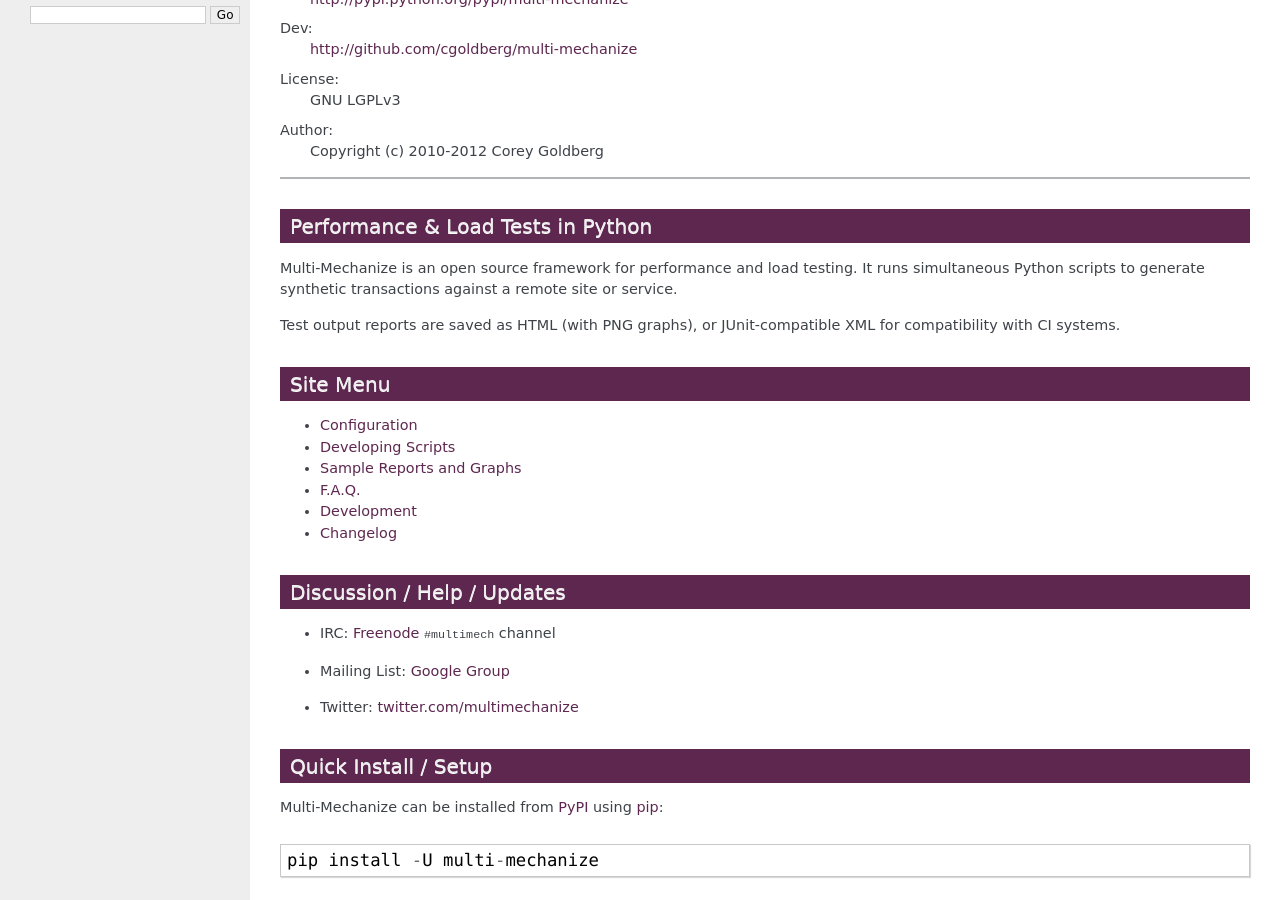
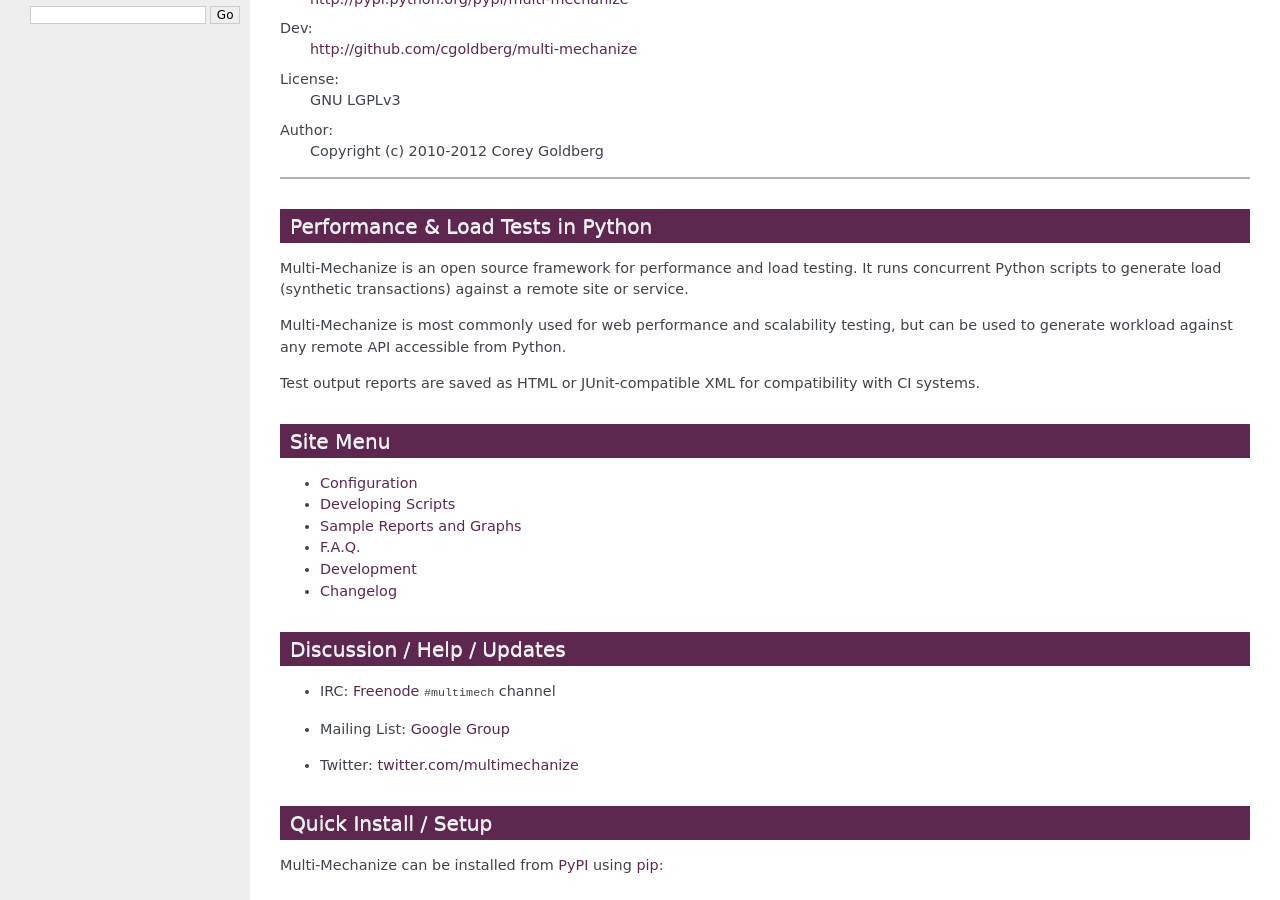
Before and after one commit to cgoldberg/multi-mechanize, a Sphinx documentation site: the page built from docs/index.rst, in a window 1280 px wide and 900 px high, scrolled down 508 px. Built offline with Sphinx 7.4.7, drawn with Linux system fonts in a browser that asks for light colours.

Commit message:
doc updates

```diff
--- a/docs/index.rst
+++ b/docs/index.rst
@@ -25,12 +25,16 @@
     Performance & Load Tests in Python
 **************************************
 
-Multi-Mechanize is an open source framework for performance and load
-testing. It runs simultaneous Python scripts to generate synthetic
-transactions against a remote site or service.
+Multi-Mechanize is an open source framework for performance and load testing.
+It runs concurrent Python scripts to generate load (synthetic transactions)
+against a remote site or service.
 
-Test output reports are saved as HTML (with PNG graphs), or JUnit-compatible XML
-for compatibility with CI systems.
+Multi-Mechanize is most commonly used for web performance and scalability
+testing, but can be used to generate workload against any remote API accessible
+from Python.
+
+Test output reports are saved as HTML or JUnit-compatible XML for
+compatibility with CI systems.
 
 *************
     Site Menu
```
